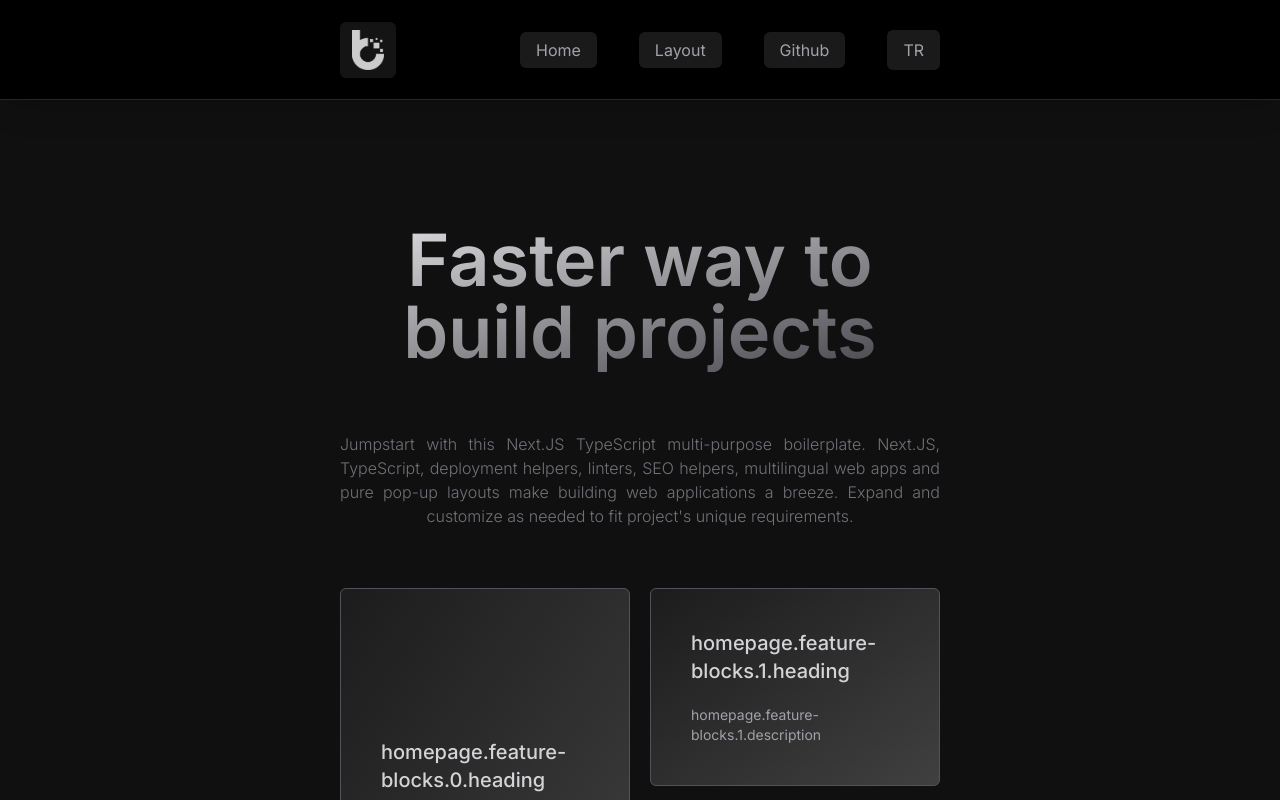
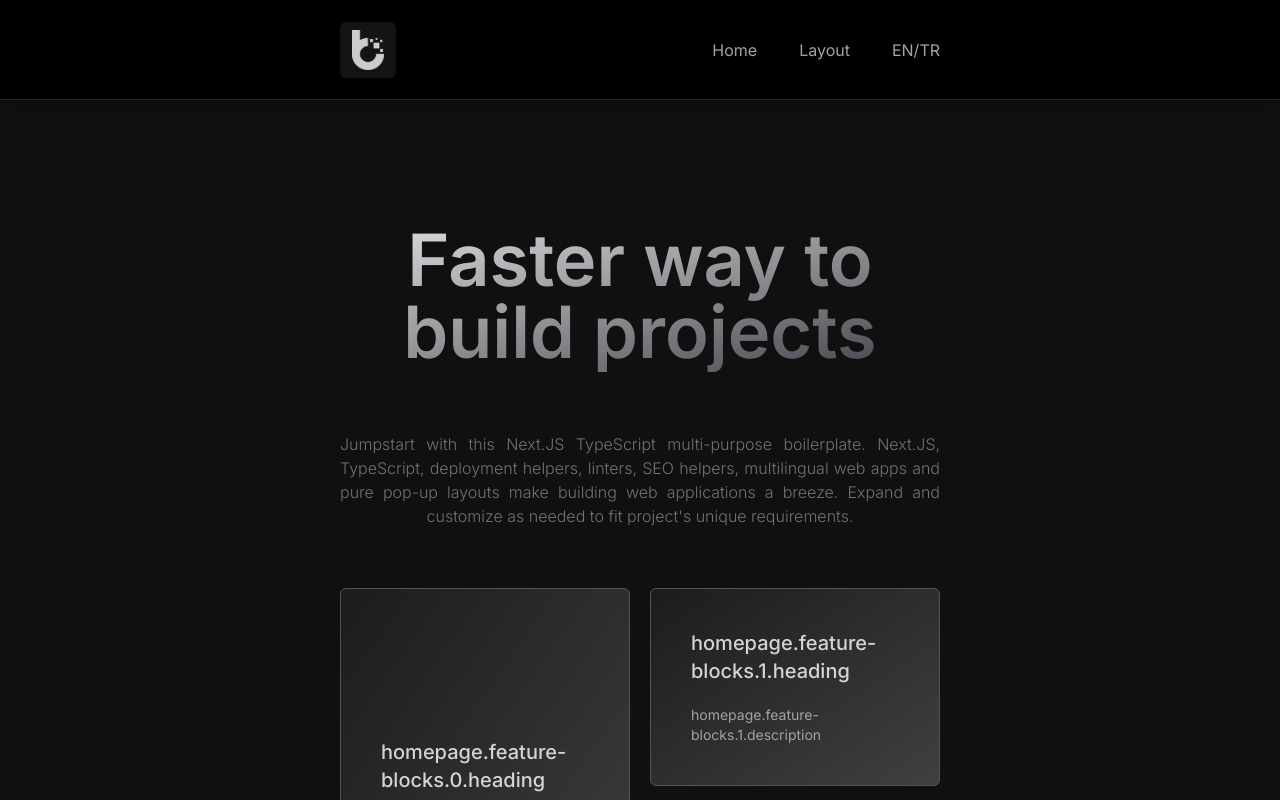
Before and after one commit to Beyond-Codes/beyond-next-ts-boilerplate, a Next.js app: page / in a window 1280 px wide. Shown: the top 800 px of the page. Built offline with nearby package versions, Linux system fonts and the light colour scheme.

Commit message:
beautify

```diff
--- a/src/components/layout/Header.tsx
+++ b/src/components/layout/Header.tsx
@@ -1,31 +1,32 @@
 import React from 'react';
 import Link from 'next/link';
 import { useIntl } from 'react-intl';
+import { useRouter } from 'next/router';
 import { HiOutlineMenuAlt3 } from 'react-icons/hi';
+import { useLanguage } from '@/contexts/Language.context';
+
 import {
   HeaderLink,
+  MobileMenuProps,
   HeaderLinkClassName,
-  MobileMenuProps,
 } from '@/types/header.types';
 
 import BeyondLogo from '@/public/assets/img/beyond.png';
-import { useLanguage } from '@/contexts/Language.context';
 
 const ClassNames: HeaderLinkClassName = {
   desktop:
-    'text-zinc-400 hover:text-white px-4 py-2 bg-white/10 rounded-md transition-all duration-150 hover:bg-white/20',
+    'text-zinc-400 hover:text-white text-base transition-all duration-150 hover:text-white',
   mobile:
-    'text-zinc-400 hover:text-white px-4 py-2 bg-white/10 rounded-md transition-all duration-150 hover:bg-white/20',
+    'text-zinc-400 hover:text-white text-base transition-all duration-150 hover:text-white',
 };
 
 function MobileMenu({ isActive, children }: MobileMenuProps): JSX.Element {
   return (
     <div
-      className={`${
-        isActive ? 'translate-x-0' : 'translate-x-full'
-      } fixed left-0 top-0 z-[49] flex h-full w-full flex-col items-center justify-start bg-black px-5 pt-[150px] transition-all duration-500`}
+      className={`${isActive ? 'translate-x-0' : 'translate-x-full'}
+        fixed left-0 top-0 z-[49] flex h-full w-full flex-col items-center justify-start bg-black px-5 transition-all duration-500 lg:hidden`}
     >
-      <ul className="flex flex-col items-center justify-center gap-10">
+      <ul className="flex h-full w-full flex-col items-center justify-center gap-10 overflow-y-auto py-[150px]">
         {children}
       </ul>
     </div>
@@ -33,9 +34,10 @@ function MobileMenu({ isActive, children }: MobileMenuProps): JSX.Element {
 }
 
 export default function Header(): JSX.Element {
+  const Router = useRouter();
   const { formatMessage: t } = useIntl();
+  const { language, changeLanguage } = useLanguage();
   const [mobileMenu, setMobileMenu] = React.useState<boolean>(false);
-  const { language, changeLanguage } = useLanguage();
 
   const HeaderLinks: HeaderLink[] = [
     {
@@ -50,15 +52,6 @@ export default function Header(): JSX.Element {
     {
       id: 1,
       name: 'header.links.1',
-      url: '/layout',
-      classNames: {
-        desktop: ClassNames.desktop,
-        mobile: ClassNames.mobile,
-      },
-    },
-    {
-      id: 3,
-      name: 'header.links.2',
       url: 'https://github.com/beyond-codes/next-ts-template',
       classNames: {
         desktop: ClassNames.desktop,
@@ -128,6 +121,10 @@ export default function Header(): JSX.Element {
     };
   }, [mobileMenu]);
 
+  React.useEffect(() => {
+    setMobileMenu(false);
+  }, [Router]);
+
   return (
     <header className="fixed left-0 top-0 z-[10] flex min-h-[100px] w-full items-center justify-center border-b border-b-zinc-800 bg-black font-theme shadow-xl">
       <section className="flex w-full max-w-theme flex-wrap items-center justify-between gap-5 p-5">
@@ -149,7 +146,7 @@ export default function Header(): JSX.Element {
               className={ClassNames.desktop}
               onClick={() => changeLanguage(language === 'tr' ? 'en' : 'tr')}
             >
-              {language === 'tr' ? 'EN' : 'TR'}
+              EN/TR
             </button>
           </li>
         </nav>
--- a/src/components/layout/Meta.tsx
+++ b/src/components/layout/Meta.tsx
@@ -6,9 +6,10 @@ import { useRouter } from 'next/router';
 type MetaProps = {
   title: string;
   description: string;
+  favIconType?: 'png' | 'jpg' | 'jpeg' | 'ico'; // ? You can add more types..
 };
 
-function Meta({ title, description }: MetaProps): JSX.Element {
+function Meta({ title, description, favIconType }: MetaProps): JSX.Element {
   const router = useRouter();
 
   return (
@@ -22,8 +23,8 @@ function Meta({ title, description }: MetaProps): JSX.Element {
         />
         <link
           rel="icon"
-          href={`${router.basePath}/favicon.ico`}
-          key="favicon"
+          href={`${router.basePath}/favicon.${favIconType}`}
+          type="image/x-icon"
         />
       </Head>
       <NextSeo
@@ -32,11 +33,15 @@ function Meta({ title, description }: MetaProps): JSX.Element {
         openGraph={{
           title,
           description,
-          site_name: process.env.NEXT_PUBLIC_SITE_NAME,
+          site_name: process.env.NEXT_PUBLIC_APP_NAME,
         }}
       />
     </>
   );
 }
 
+Meta.defaultProps = {
+  favIconType: 'ico',
+};
+
 export default Meta;
```
